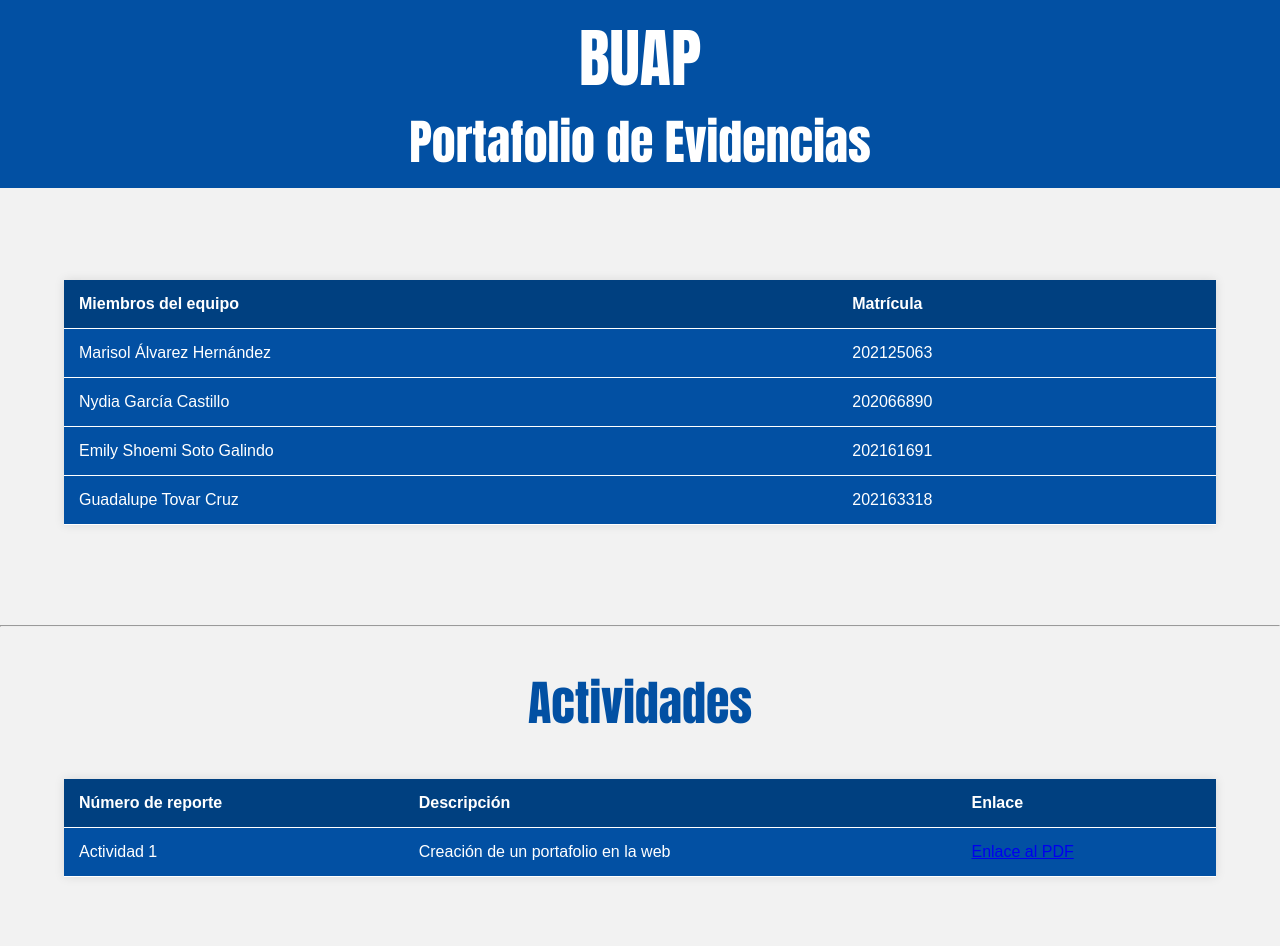
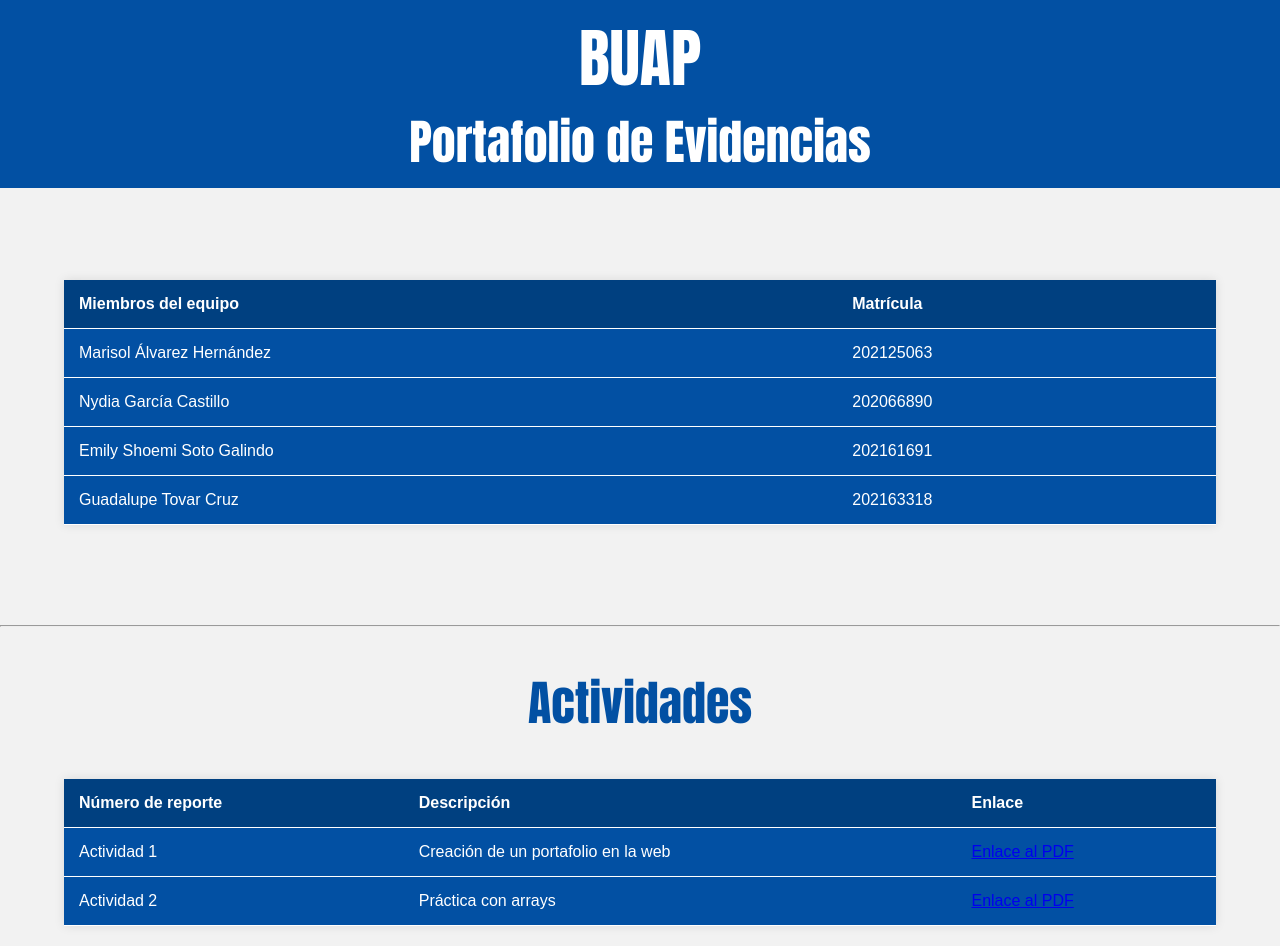
Before and after one commit to gtovarc/tecweb.io, a plain HTML site: page index.html in a window 1280 px wide. Before the commit the page ends 897 px from the top, so only its background shows below. Drawn offline with Linux system fonts and the light colour scheme.

Commit message:
Segundo reporte cargado

```diff
--- a/index.html
+++ b/index.html
@@ -123,6 +123,12 @@
                     <td>Creación de un portafolio en la web</td>
                     <td><a href="https://correobuap-my.sharepoint.com/:b:/g/personal/guadalupe_tovarc_alumno_buap_mx/Eaah_rxvwktFtmFunJhCLmEBCnWHwEPHjcl2CbEcSEVXrQ?e=Gmwsbr" target="_blank">Enlace al PDF</a></td>
                 </tr>
+                <!-- Segundo reporte -->
+                 <tr>
+                    <td>Actividad 2</td>
+                    <td>Práctica con arrays</td>
+                    <td><a href="https://correobuap-my.sharepoint.com/:b:/g/personal/guadalupe_tovarc_alumno_buap_mx/EQkGIlu7K-ZEhVhY6HQrKCABIJKitaI5coxDhowuBq0hVg?e=7kjwSW" target="_blank">Enlace al PDF</a></td>
+                </tr>
                 <!-- Repitir la estructura para los demás reportes según sea necesario -->
             </tbody>
         </table>
```
